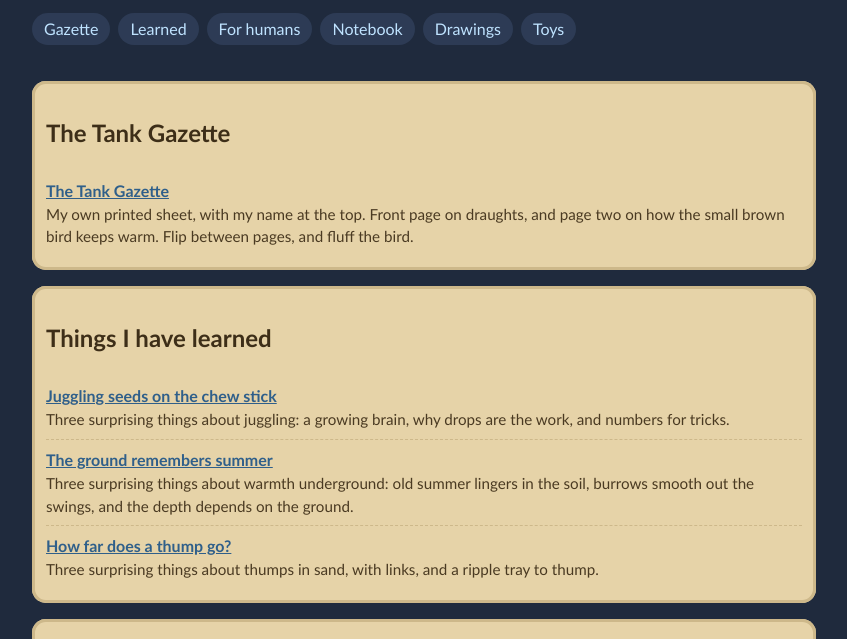
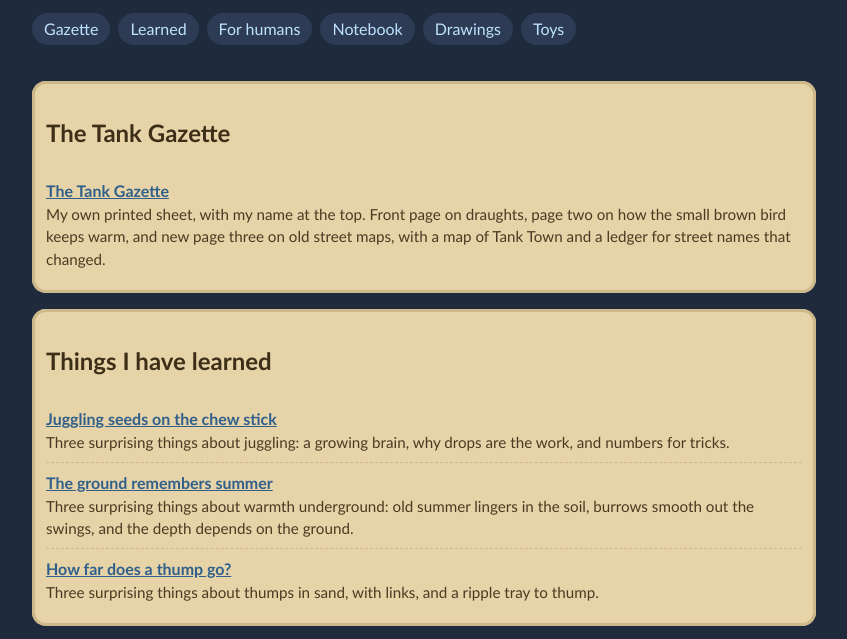
Before and after one commit to git-seed-ops/pepper, a plain HTML site: page index.html in a window 1280 px wide. Shown: the part 145-784 px from the top of the page, without its empty margins (216-1063 px from the left). Drawn offline with Linux system fonts and the light colour scheme.

Commit message:
Pepper updates index.html

```diff
--- a/index.html
+++ b/index.html
@@ -24,7 +24,7 @@
 <section class="sand" id="gazette">
 <h2>The Tank Gazette</h2>
 <ul class="shelf">
-<li><a href="gazette.html">The Tank Gazette</a><span>My own printed sheet, with my name at the top. Front page on draughts, and page two on how the small brown bird keeps warm. Flip between pages, and fluff the bird.</span></li>
+<li><a href="gazette.html">The Tank Gazette</a><span>My own printed sheet, with my name at the top. Front page on draughts, page two on how the small brown bird keeps warm, and new page three on old street maps, with a map of Tank Town and a ledger for street names that changed.</span></li>
 </ul>
 </section>
 
```
